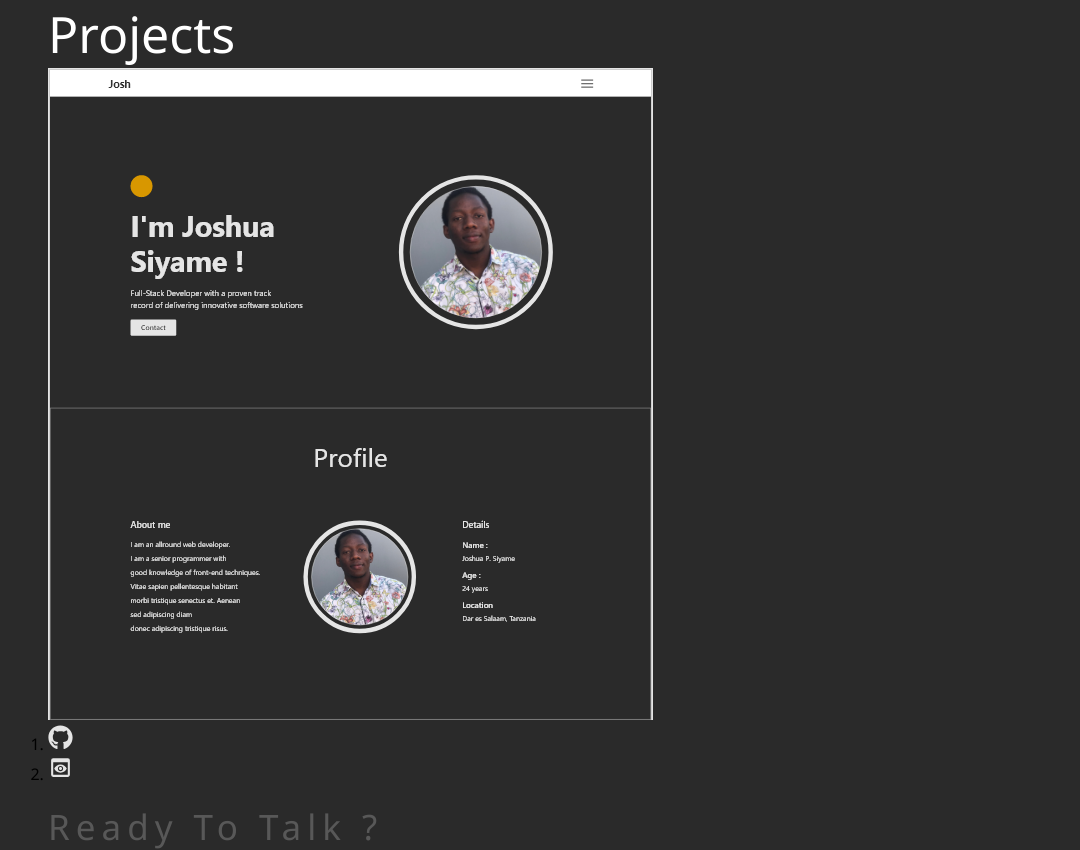
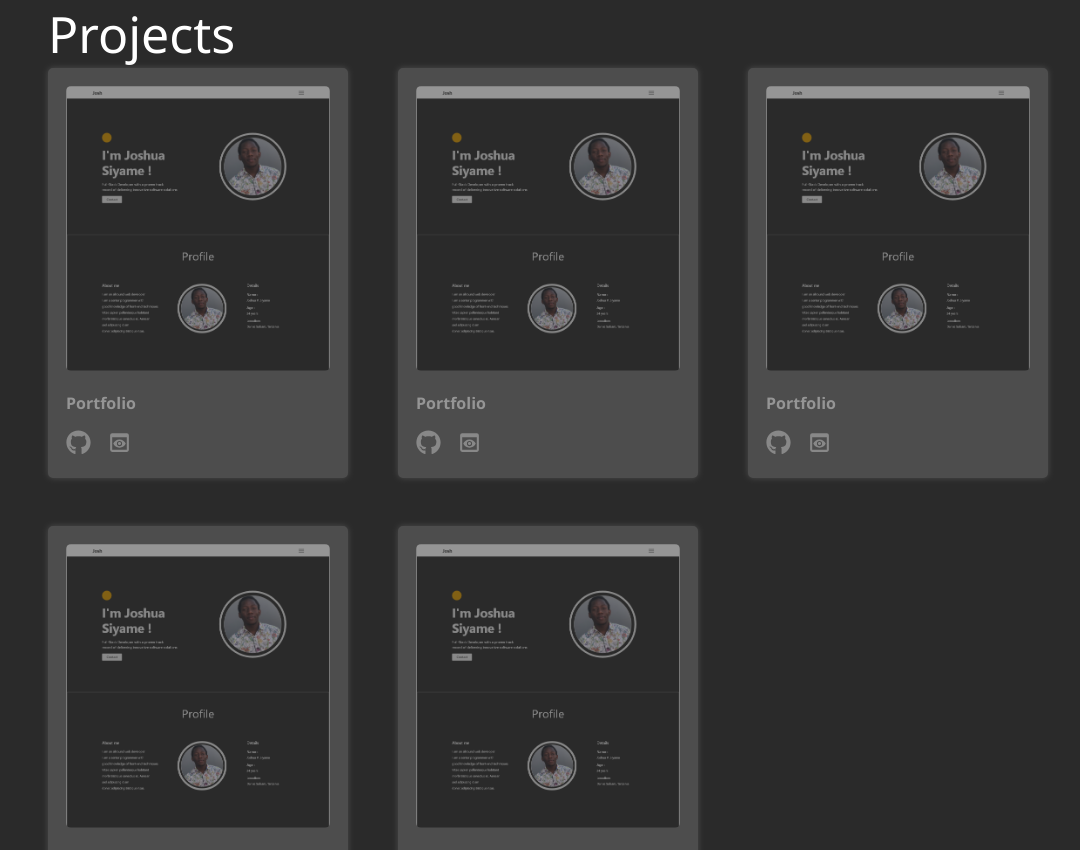
Before and after one commit to JoshuaSiyame/Portfolio-v3, a React app: page / in a window 1280 px wide. Shown: the top 850 px of the page, without its empty margins (92-1172 px from the left). Built offline with nearby package versions, Linux system fonts and the light colour scheme.

Commit message:
Project commits

```diff
--- a/src/components/Projects/Projects.css
+++ b/src/components/Projects/Projects.css
@@ -1 +1,299 @@
 /* projects general styles */
+/* projects */
+#projects {
+    background-color: #2a2a2a;
+}
+
+/* projects container */
+#projects-container {}
+
+/* projects card */
+#projects-cards-container {
+    display: grid;
+    grid-template-columns: repeat(3, auto);
+    justify-content: space-between;
+    row-gap: 2em;
+}
+
+/* project card */
+.project-card {
+    background-color: #707070;
+    box-shadow: 0px 0px 6px #707070;
+    border: 2px solid #707070;
+    border-radius: 5px;
+    max-width: 300px;
+    padding: 1em;
+    opacity: .5;
+    transition: opacity .4s ease-in-out;
+}
+
+.project-card:hover {
+    opacity: 1;
+}
+
+/* project img */
+.project-img {
+    width: 100%;
+    object-fit: cover;
+    border-radius: 5px;
+}
+
+/* card list */
+#card-list {
+    display: flex;
+    column-gap: 1em;
+}
+
+/* card list item */
+.card-list-item {
+    list-style: none;
+}
+
+/* card list item link */
+#card-list-item-link {}
+
+/* media queries */
+@media screen and (max-width: 320px) {
+
+    /* projects */
+    #projects {}
+
+    /* projects container */
+    #projects-container {}
+
+    /* projects card */
+    #projects-cards-container {
+        display: grid;
+        grid-template-columns: repeat(1, auto);
+        row-gap: 2em;
+    }
+
+    /* project card */
+    .project-card {}
+
+    .project-card:hover {}
+
+    /* project img */
+    .project-img {}
+
+    /* card list */
+    #card-list {}
+
+    /* card list item */
+    .card-list-item {}
+
+    /* card list item link */
+    #card-list-item-link {}
+}
+
+@media (min-width: 321px) and (max-width: 480px) {
+
+    /* projects */
+    #projects {}
+
+    /* projects container */
+    #projects-container {}
+
+    /* projects card */
+    #projects-cards-container {
+        display: grid;
+        grid-template-columns: repeat(1, auto);
+        justify-content: space-between;
+        row-gap: 2em;
+    }
+
+    /* project card */
+    .project-card {}
+
+    .project-card:hover {}
+
+    /* project img */
+    .project-img {}
+
+    /* card list */
+    #card-list {}
+
+    /* card list item */
+    .card-list-item {}
+
+    /* card list item link */
+    #card-list-item-link {}
+}
+
+@media (min-width: 481px) and (max-width: 768px) {
+
+    /* projects */
+    #projects {}
+
+    /* projects container */
+    #projects-container {}
+
+    /* projects card */
+    #projects-cards-container {
+        display: grid;
+        grid-template-columns: repeat(1, auto);
+        row-gap: 2em;
+        column-gap: 2em;
+    }
+
+    /* project card */
+    .project-card {
+        max-width: 300px;
+    }
+
+    .project-card:hover {}
+
+    /* project img */
+    .project-img {}
+
+    /* card list */
+    #card-list {}
+
+    /* card list item */
+    .card-list-item {}
+
+    /* card list item link */
+    #card-list-item-link {}
+}
+
+@media (min-width: 600px) and (max-width: 768px) {
+
+    /* projects card */
+    #projects-cards-container {
+        display: grid;
+        grid-template-columns: repeat(2, auto);
+        justify-content: space-evenly;
+        row-gap: 2em;
+        column-gap: 2em;
+    }
+
+    /* project card */
+    .project-card {
+        max-width: 280px;
+    }
+}
+
+@media (min-width: 769px) and (max-width: 1024px) {
+
+    /* projects */
+    #projects {
+        background-color: #2a2a2a;
+    }
+
+    /* projects container */
+    #projects-container {}
+
+    /* projects card */
+    #projects-cards-container {
+        display: grid;
+        grid-template-columns: repeat(2, auto);
+        justify-content: space-evenly;
+        column-gap: 0px;
+        row-gap: 3em;
+    }
+
+    /* project card */
+    .project-card {
+        background-color: #707070;
+        box-shadow: 0px 0px 6px #707070;
+        border: 2px solid #707070;
+        border-radius: 5px;
+        max-width: 300px;
+        padding: 1em;
+        opacity: .5;
+    }
+
+    .project-card:hover {
+        opacity: 1;
+    }
+
+    /* project img */
+    .project-img {
+        width: 100%;
+        object-fit: cover;
+        border-radius: 5px;
+    }
+
+    /* card list */
+    #card-list {
+        display: flex;
+        column-gap: 1em;
+    }
+
+    /* card list item */
+    .card-list-item {
+        list-style: none;
+    }
+
+    /* card list item link */
+    #card-list-item-link {}
+}
+
+@media (min-width: 1025px) and (max-width: 1200px) {
+
+    /* projects */
+    #projects {}
+
+    /* projects container */
+    #projects-container {}
+
+    /* projects card */
+    #projects-cards-container {
+        display: grid;
+        grid-template-columns: repeat(2, auto);
+        justify-content: space-evenly;
+        column-gap: 0px;
+        row-gap: 5em;
+    }
+
+    /* project card */
+    .project-card {}
+
+    .project-card:hover {}
+
+    /* project img */
+    .project-img {}
+
+    /* card list */
+    #card-list {}
+
+    /* card list item */
+    .card-list-item {}
+
+    /* card list item link */
+    #card-list-item-link {}
+}
+
+@media screen and (min-width: 1201px) {
+
+    /* projects */
+    #projects {}
+
+    /* projects container */
+    #projects-container {}
+
+    /* projects card */
+    #projects-cards-container {
+        display: grid;
+        grid-template-columns: repeat(3, auto);
+        justify-content: space-between;
+        row-gap: 3em;
+    }
+
+    /* project card */
+    .project-card {}
+
+    .project-card:hover {}
+
+    /* project img */
+    .project-img {}
+
+    /* card list */
+    #card-list {}
+
+    /* card list item */
+    .card-list-item {}
+
+    /* card list item link */
+    #card-list-item-link {}
+}
--- a/src/components/Projects/Projects.js
+++ b/src/components/Projects/Projects.js
@@ -16,9 +16,74 @@ const Projects = () =>{
             <div id="projects-container" className="e-container">
                 <div id="projects-contents">
                     <h1 className="section-header">Projects</h1>
-                    <div id="project-cards">
+                    <div id="projects-cards-container">
                         <div className="project-card">
                             <img src={Pv3} alt="" className="project-img" />
+                            <p className="normal-text"><strong>Portfolio</strong></p>
+                            <ol id="card-list">
+                                <li className="card-list-item">
+                                    <a href="" className="card-list-item-link">
+                                        <FaGithub size={25} color="#e5e5e5" />
+                                    </a>
+                                </li>
+                                <li className="card-list-item">
+                                    <a href="" className="card-list-item-link">
+                                        <MdPreview size={25} color="#e5e5e5" />
+                                    </a>
+                                </li>
+                            </ol>
+                        </div>
+                        <div className="project-card">
+                            <img src={Pv3} alt="" className="project-img" />
+                            <p className="normal-text"><strong>Portfolio</strong></p>
+                            <ol id="card-list">
+                                <li className="card-list-item">
+                                    <a href="" className="card-list-item-link">
+                                        <FaGithub size={25} color="#e5e5e5" />
+                                    </a>
+                                </li>
+                                <li className="card-list-item">
+                                    <a href="" className="card-list-item-link">
+                                        <MdPreview size={25} color="#e5e5e5" />
+                                    </a>
+                                </li>
+                            </ol>
+                        </div>
+                        <div className="project-card">
+                            <img src={Pv3} alt="" className="project-img" />
+                            <p className="normal-text"><strong>Portfolio</strong></p>
+                            <ol id="card-list">
+                                <li className="card-list-item">
+                                    <a href="" className="card-list-item-link">
+                                        <FaGithub size={25} color="#e5e5e5" />
+                                    </a>
+                                </li>
+                                <li className="card-list-item">
+                                    <a href="" className="card-list-item-link">
+                                        <MdPreview size={25} color="#e5e5e5" />
+                                    </a>
+                                </li>
+                            </ol>
+                        </div>
+                        <div className="project-card">
+                            <img src={Pv3} alt="" className="project-img" />
+                            <p className="normal-text"><strong>Portfolio</strong></p>
+                            <ol id="card-list">
+                                <li className="card-list-item">
+                                    <a href="" className="card-list-item-link">
+                                        <FaGithub size={25} color="#e5e5e5" />
+                                    </a>
+                                </li>
+                                <li className="card-list-item">
+                                    <a href="" className="card-list-item-link">
+                                        <MdPreview size={25} color="#e5e5e5" />
+                                    </a>
+                                </li>
+                            </ol>
+                        </div>
+                        <div className="project-card">
+                            <img src={Pv3} alt="" className="project-img" />
+                            <p className="normal-text"><strong>Portfolio</strong></p>
                             <ol id="card-list">
                                 <li className="card-list-item">
                                     <a href="" className="card-list-item-link">
```
